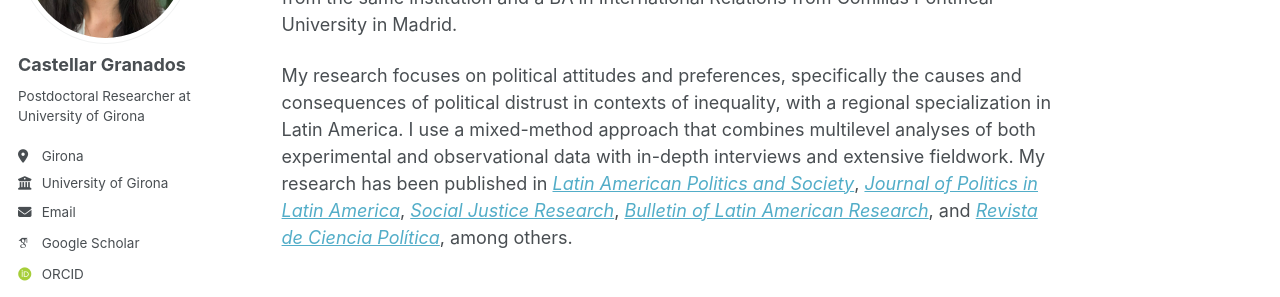
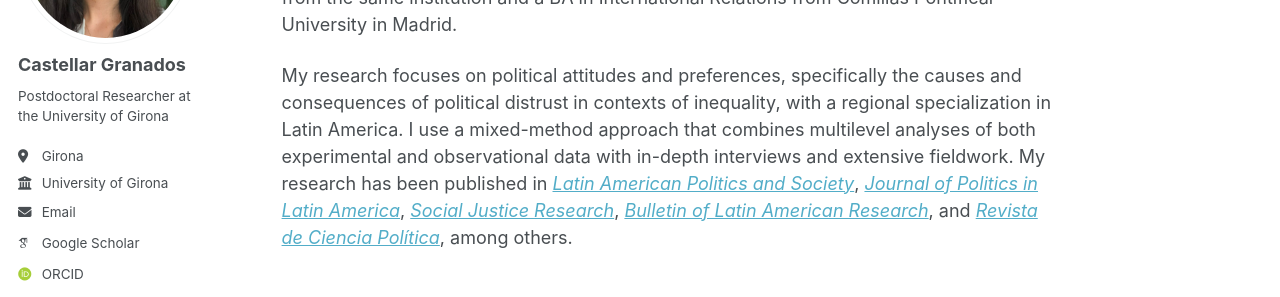
Before and after one commit to castellargranados/castellargranados.github.io, a Jekyll site: the page built from _pages/about.md, in a window 1280 px wide. Shown: the part 238-535 px from the top of the page. Built offline with Jekyll 4.4.1, drawn with Linux system fonts in a browser that asks for light colours; some web fonts are replaced; a script bundle is joined from its source files by our own code; library files that are not in the unit come from our copies.

Commit message:
Fix bio phrasing in _config.yml
Corrected the phrasing of the bio to include 'the' before 'University'.

```diff
--- a/_config.yml
+++ b/_config.yml
@@ -20,7 +20,7 @@ author:
   avatar: "FotoCV.jpeg"
   name: "Castellar Granados"
   pronouns: ""
-  bio: "Postdoctoral Researcher at University of Girona"
+  bio: "Postdoctoral Researcher at the University of Girona"
   location: "Girona"
   employer: "University of Girona"
   email: "castellar.granados@udg.edu"
```
